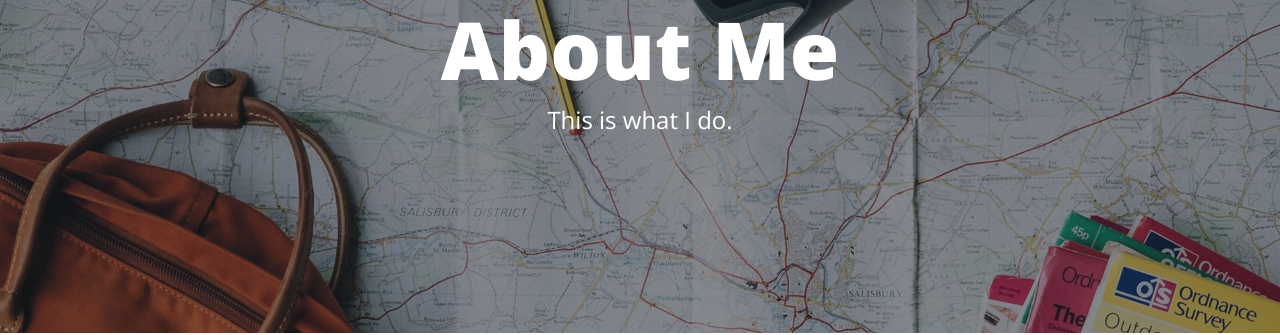
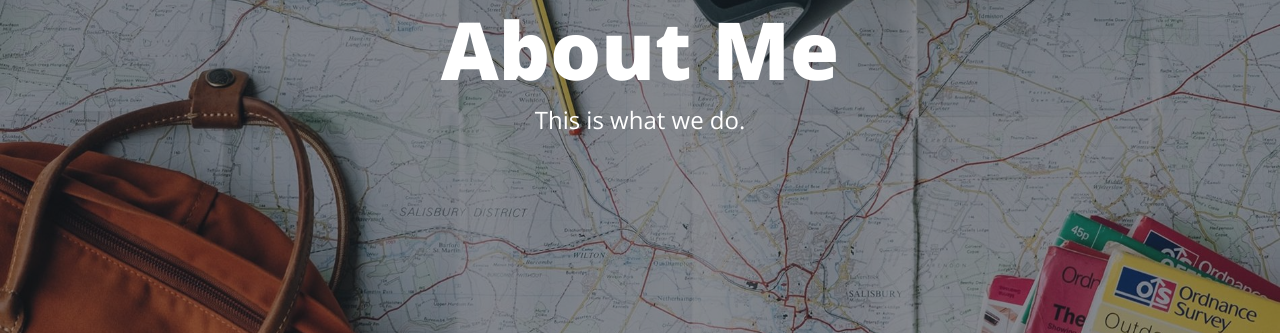
Before and after one commit to godfreydekew/Grit_Blog, a Flask app: page /about in a window 1280 px wide. Shown: the part 199-534 px from the top of the page. Run offline with Flask 3, Linux system fonts and the light colour scheme; some libraries are stand-ins or nearby versions.

Commit message:
Change main.py to app.y

```diff
--- a/templates/about.html
+++ b/templates/about.html
@@ -10,7 +10,7 @@
       <div class="col-md-10 col-lg-8 col-xl-7">
         <div class="page-heading">
           <h1>About Me</h1>
-          <span class="subheading">This is what I do.</span>
+          <span class="subheading">This is what we do.</span>
         </div>
       </div>
     </div>
--- a/templates/contact.html
+++ b/templates/contact.html
@@ -32,7 +32,7 @@
         <div class="my-5">
           <!-- * * * * * * * * * * * * * * *-->
           <!-- * * Simplified SB Contact Form for the Tutorial* *-->
-          <!-- TODO: add an "action" and a "method" to link this form to your main.py -->
+          <!-- TODO: add an "action" and a "method" to link this form to your app.py -->
           <form
             id="contactForm"
             name="sentMessage"
--- a/tests.py
+++ b/tests.py
@@ -1,5 +1,5 @@
 import unittest
-from main import app, db, BlogPost
+from app import app, db, BlogPost
 from flask import url_for
 
 
```
Also changed, not shown: app.py (renamed from main.py).
